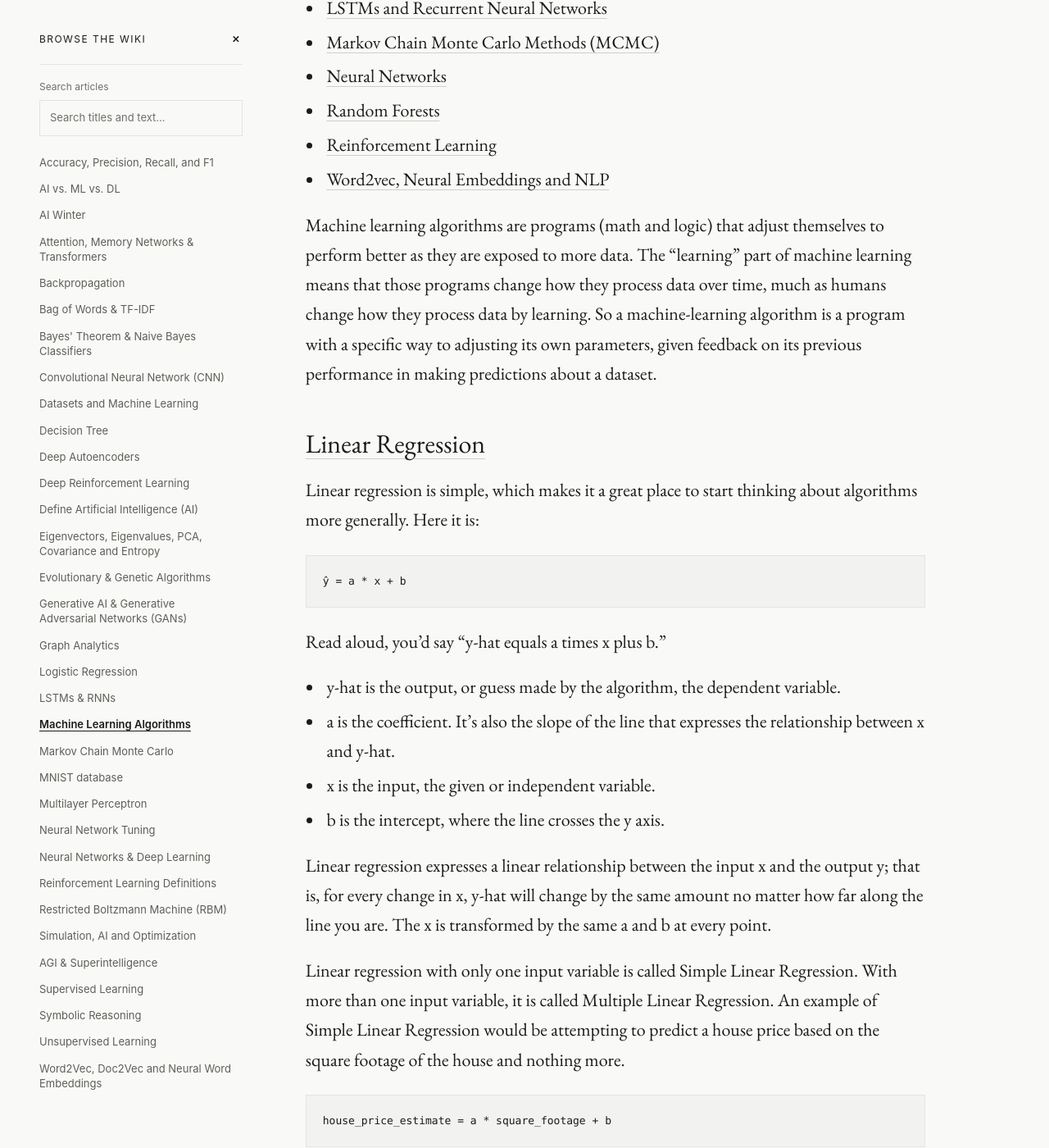
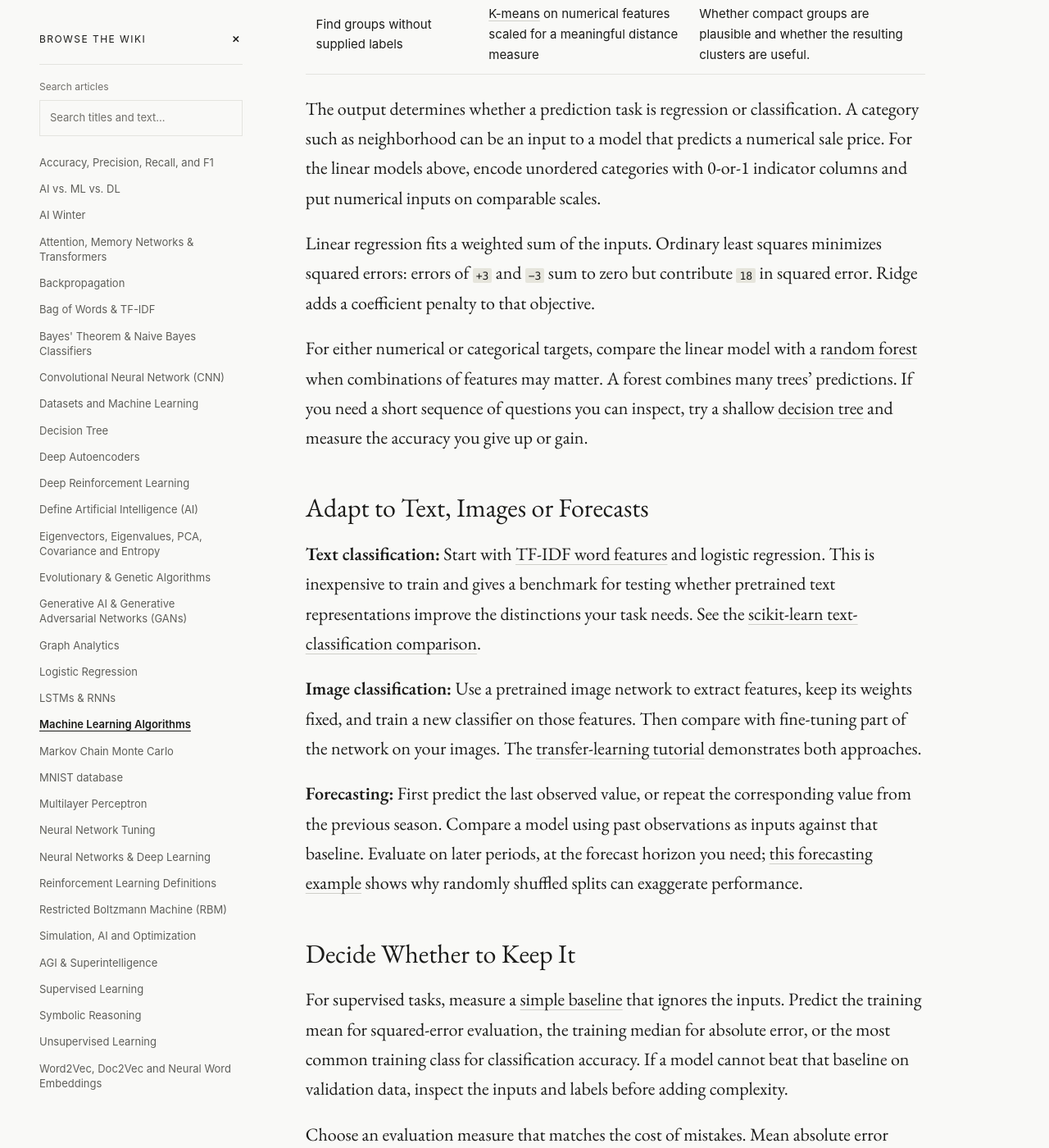
Before and after one commit to PathmindAI/SkymindIO.github.io, a Jekyll site: the page built from _wiki/machine-learning-algorithms.md, in a window 1280 px wide and 1400 px high, scrolled down 884 px. Shown: the whole window at 82% size. Built offline with Jekyll 4.4.1, drawn with Linux system fonts in a browser that asks for light colours; some of the changed text lies outside the part shown.

Commit message:
Turn the algorithms page into a starting-model guide

````diff
--- a/_wiki/machine-learning-algorithms.md
+++ b/_wiki/machine-learning-algorithms.md
@@ -1,80 +1,47 @@
 ---
-title: Machine Learning Algorithms
+title: Choosing a Starting Machine Learning Model
 short_title: Machine Learning Algorithms
-description: A beginner's reference for algorithm's used in machine learning.
+description: Choose a starting model for your data, establish a baseline, and compare alternatives on validation data.
 ---
 
-## Some Basic Machine Learning Algorithms
+A starting model should be quick to train and give you a result you can compare. Choose it from the inputs you have and the output you need, then measure whether a more complex model improves the result enough to justify its cost.
 
-Below you'll find descriptions of and links to some basic and powerful machine-learning algorithms, including:
+<a id="some-basic-machine-learning-algorithms"></a>
 
-* [Attention Mechanisms & Memory Networks](attention-mechanism-memory-network)
-* [Bayes Theorem & Naive Bayes Classifiers](bayes-theorem-naive-bayes)
-* [Decision Trees](decision-tree)
-* [Eigenvectors, Eigenvalues and Machine Learning](eigenvector)
-* [Evolutionary & Genetic Algorithms](evolutionary-genetic-algorithm)
-* [Expert Systems/Rules Engines/Symbolic Reasoning](symbolic-reasoning)
-* [Generative Adversarial Networks (GANs)](generative-adversarial-network-gan)
-* [Graph Analytics and ML](graph-analysis)
-* <a href="#linear">Linear Regression</a>
-* [Logistic Regression](logistic-regression)
-* [LSTMs and Recurrent Neural Networks](lstm)
-* [Markov Chain Monte Carlo Methods (MCMC)](markov-chain-monte-carlo)
-* [Neural Networks](neural-network)
-* <a href="#random">Random Forests</a>
-* [Reinforcement Learning](deep-reinforcement-learning)
-* [Word2vec, Neural Embeddings and NLP](word2vec)
+## Choose by the Output You Need
 
-Machine learning algorithms are programs (math and logic) that adjust themselves to perform better as they are exposed to more data. The "learning" part of machine learning means that those programs change how they process data over time, much as humans change how they process data by learning. So a machine-learning algorithm is a program with a specific way to adjusting its own parameters, given feedback on its previous performance in making predictions about a dataset.
+For data arranged in rows and columns, use these as first experiments:
 
-## <a name="linear">Linear Regression</a>
+| Your task | Starting model | What to check |
+| --- | --- | --- |
+| <span id="linear"></span><span id="linear-regression"></span>Predict a number, such as a sale price | [Ridge regression](https://scikit-learn.org/stable/modules/linear_model.html#ridge-regression-and-classification): a linear model that penalizes large coefficients | Whether prediction errors reveal curves or combinations of features the model misses. |
+| <span id="logistic-regression"></span>Predict a category, such as whether an order will be returned | [Logistic regression](./logistic-regression) with a coefficient penalty, to estimate class probabilities | Which mistakes matter and where to set the threshold for a yes/no decision. |
+| Find groups without supplied labels | [K-means](./unsupervised-learning#k-means) on numerical features scaled for a meaningful distance measure | Whether compact groups are plausible and whether the resulting clusters are useful. |
 
-Linear regression is simple, which makes it a great place to start thinking about algorithms more generally. Here it is:
+The output determines whether a prediction task is regression or classification. A category such as neighborhood can be an input to a model that predicts a numerical sale price. For the linear models above, encode unordered categories with 0-or-1 indicator columns and put numerical inputs on comparable scales.
 
-```
-ŷ = a * x + b
-```
+Linear regression fits a weighted sum of the inputs. Ordinary least squares minimizes squared errors: errors of `+3` and `−3` sum to zero but contribute `18` in squared error. Ridge adds a coefficient penalty to that objective.
 
-Read aloud, you'd say "y-hat equals a times x plus b."
+<a id="decision-tree"></a>
+<a id="random-forest"></a>
+<a id="random"></a>
 
-* y-hat is the output, or guess made by the algorithm, the dependent variable.
-* a is the coefficient. It's also the slope of the line that expresses the relationship between x and y-hat.
-* x is the input, the given or independent variable.
-* b is the intercept, where the line crosses the y axis.
+For either numerical or categorical targets, compare the linear model with a [random forest](https://scikit-learn.org/stable/modules/ensemble.html#random-forests) when combinations of features may matter. A forest combines many trees' predictions. If you need a short sequence of questions you can inspect, try a shallow [decision tree](./decision-tree) and measure the accuracy you give up or gain.
 
-Linear regression expresses a linear relationship between the input x and the output y; that is, for every change in x, y-hat will change by the same amount no matter how far along the line you are. The x is transformed by the same a and b at every point.
+## Adapt to Text, Images or Forecasts
 
-Linear regression with only one input variable is called Simple Linear Regression. With more than one input variable, it is called Multiple Linear Regression. An example of Simple Linear Regression would be attempting to predict a house price based on the square footage of the house and nothing more.
+**Text classification:** Start with [TF-IDF word features](./bagofwords-tf-idf) and logistic regression. This is inexpensive to train and gives a benchmark for testing whether pretrained text representations improve the distinctions your task needs. See the [scikit-learn text-classification comparison](https://scikit-learn.org/stable/auto_examples/text/plot_document_classification_20newsgroups.html).
 
-```
-house_price_estimate = a * square_footage + b
-```
-Multiple Linear Regression would take other variables into account, such as the distance between the house and a good public school, the age of the house, etc.
+**Image classification:** Use a pretrained image network to extract features, keep its weights fixed, and train a new classifier on those features. Then compare with fine-tuning part of the network on your images. The [transfer-learning tutorial](https://www.tensorflow.org/tutorials/images/transfer_learning) demonstrates both approaches.
 
-To fit a line to a scatter plot, compare its prediction `ŷ` with each observed `y`. The difference `y - ŷ` is called a residual. Ordinary least squares chooses `a` and `b` to minimize the sum of **squared residuals**:
+**Forecasting:** First predict the last observed value, or repeat the corresponding value from the previous season. Compare a model using past observations as inputs against that baseline. Evaluate on later periods, at the forecast horizon you need; [this forecasting example](https://scikit-learn.org/stable/auto_examples/applications/plot_time_series_lagged_features.html) shows why randomly shuffled splits can exaggerate performance.
 
-```
-sum_of_squared_residuals = Σ (y - ŷ)²
-```
+## Decide Whether to Keep It
 
-Residuals of `+3` and `-3` add to `0`, even though both predictions miss by 3. Their squares add to `3² + (-3)² = 9 + 9 = 18`. Squaring prevents opposite errors from canceling and gives larger misses more weight. See [scikit-learn's least-squares explanation](https://scikit-learn.org/stable/modules/linear_model.html#ordinary-least-squares).
+For supervised tasks, measure a [simple baseline](https://scikit-learn.org/stable/modules/model_evaluation.html#dummy-estimators) that ignores the inputs. Predict the training mean for squared-error evaluation, the training median for absolute error, or the most common training class for classification accuracy. If a model cannot beat that baseline on validation data, inspect the inputs and labels before adding complexity.
 
-That scatter plot of data points may look like a baguette -- long in one direction and short in another -- in which case linear regression may achieve a fit. (If the data points look like a meandering river, a straight line is probably not the right function to use to make predictions.)
+Choose an evaluation measure that matches the cost of mistakes. Mean absolute error reports a numerical prediction's average miss in the target's units. For classification, examine [precision and recall](./accuracy-precision-recall-f1) when false alarms and missed cases have different consequences.
 
-![scatter plot](/images/wiki/scatterplot.png)
+Compare candidates on the same validation splits. For predictions about new customers, keep each customer's records in one split. Fit preprocessing only on the training portion of each split, including scaling and text vocabulary, to [avoid leaking information](https://scikit-learn.org/stable/common_pitfalls.html#data-leakage).
 
-<a class="w-button button-skilcta" href="https://www.pathmind.com" style="width:75%; margin-top: 15px;" target="_blank">Apply AI to Business Simulations >></a>
-
-## Logistic Regression
-
-[Binary logistic regression](logistic-regression) turns a weighted input score into an estimated class probability with an S-shaped sigmoid function. A decision threshold converts that probability into a class prediction, like an on-off switch controlled by a smooth signal.
-
-## Decision Tree
-
-A [decision tree](decision-tree) asks a sequence of questions about an input's features, like a game of 20 questions. Each answer sends the input down a branch until it reaches a leaf, which supplies a prediction. Classification trees predict categories; regression trees predict numerical values such as house prices. A regression tree trained with squared error predicts the mean target value of the training examples in each leaf.
-
-## <a name="random">Random Forest</a>
-
-Random forests combine many [decision trees](decision-tree) for classification or regression. Each tree typically learns from a bootstrap sample: training rows drawn with replacement, so some rows appear more than once. At each split, the tree considers a fresh random subset of features, or all features if configured to do so. Within that candidate set, the tree chooses the split that best improves its training criterion, such as squared error for regression.
-
-For classification, trees can vote for a class; scikit-learn averages their predicted class probabilities and chooses the class with the highest average. For regression, the forest averages the trees' numerical predictions. Combining diverse trees usually reduces the variation in predictions caused by changes in the training data, which can reduce overfitting. More trees increase computation, and improvements eventually level off. See the [scikit-learn random-forest guide](https://scikit-learn.org/stable/modules/ensemble.html#random-forests).
+Keep the simplest candidate that meets your accuracy and prediction-speed needs. Use validation results to choose settings, then evaluate the selected model on the reserved test set. The [datasets guide](./datasets-ml) explains those roles.
````
